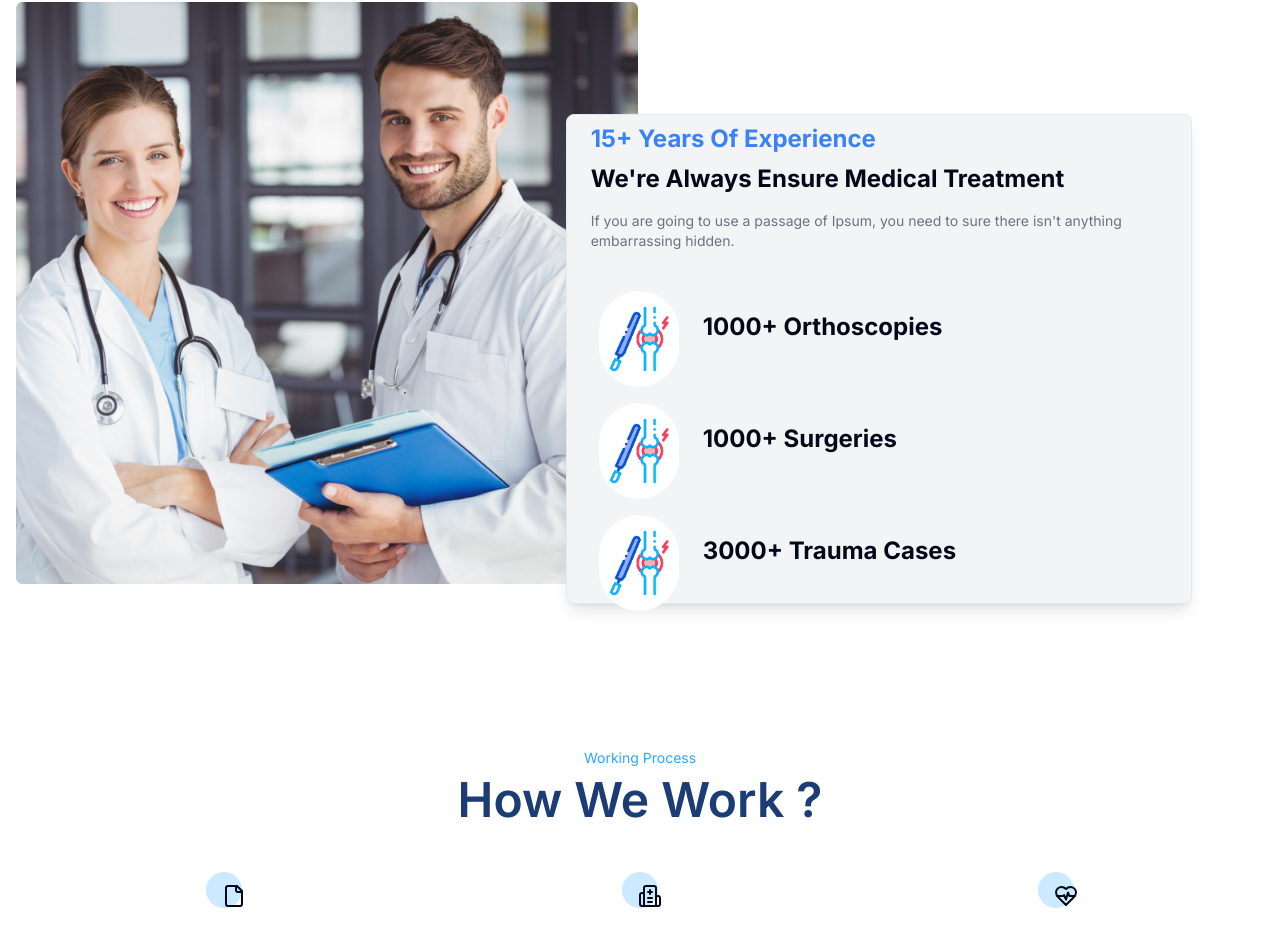
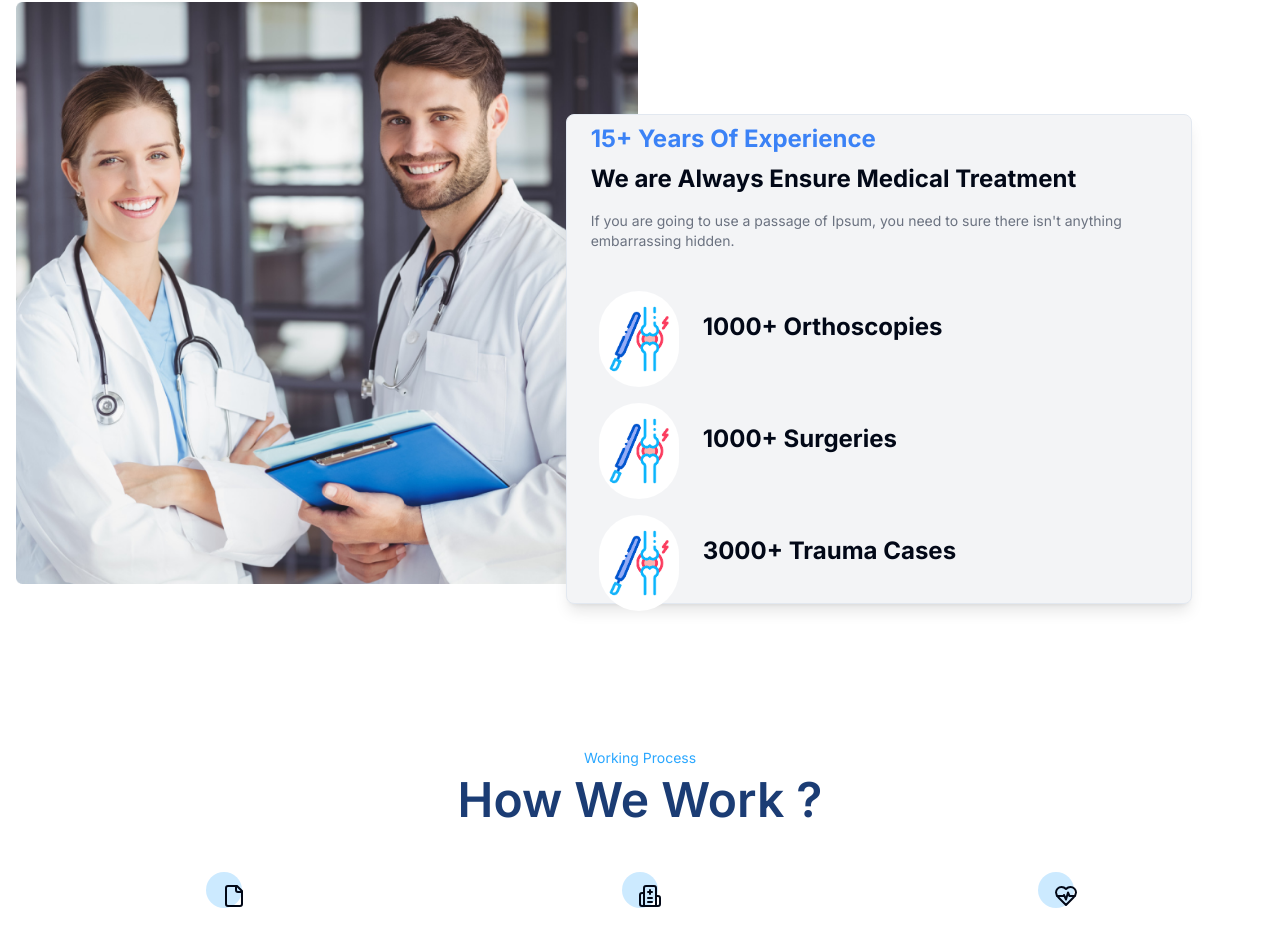
Before and after one commit to Snaptics2000/doctorvenu, a Next.js app: page / in a window 1280 px wide. Shown: the part 1178-2105 px from the top of the page. Built offline with nearby package versions, Linux system fonts and the light colour scheme.

Commit message:
Update index.tsx

```diff
--- a/src/app/component/Experience/index.tsx
+++ b/src/app/component/Experience/index.tsx
@@ -74,7 +74,7 @@ const Experience = () => {
               15+ Years Of Experience
             </h1>
             <h1 className="font-bold pt-2 text-2xl">
-              We're Always Ensure Medical Treatment
+              We are Always Ensure Medical Treatment
             </h1>
             <p className="pt-4 text-sm text-gray-500">If you are going to use a passage of Ipsum, you need to sure there isn't anything embarrassing hidden.</p>
             <div className="ml-2 mt-2 ">
```
